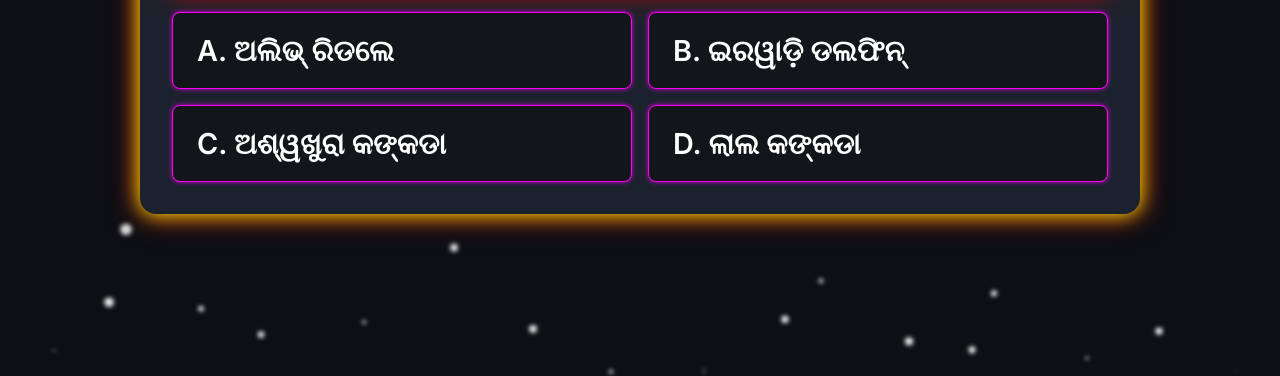
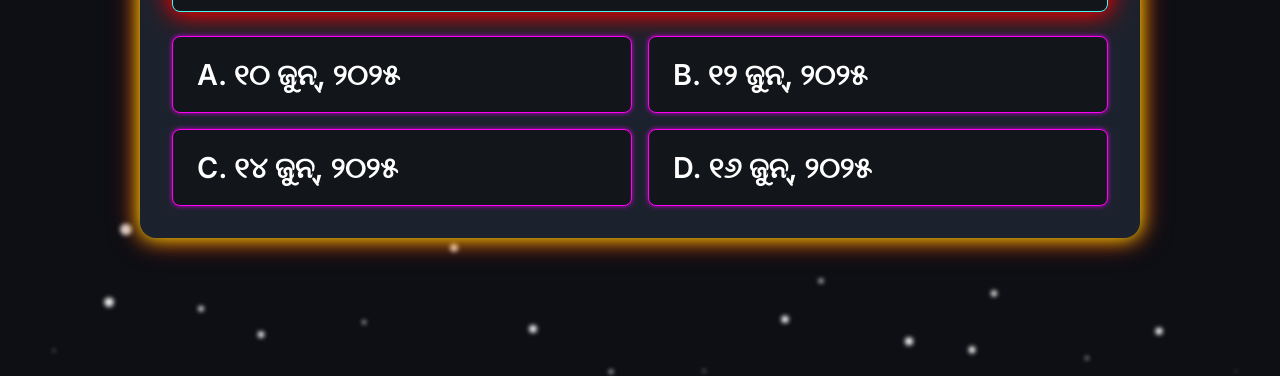
Before and after one commit to Dwiti-Maharana/Odia-Viral-GK, a plain HTML site: page index.html in a window 1280 px wide. Shown: the part 424-800 px from the top of the page. Drawn offline with nearby package versions, Linux system fonts and the light colour scheme.

Commit message:
update quiz questions and answers for recent aviation incident

```diff
--- a/index.html
+++ b/index.html
@@ -288,104 +288,104 @@
         // Quiz data parsed from the provided text
         const quizData = [
             {
-                question: "ଓଡ଼ିଶାର 'ଜୀବନ୍ତ ଜୀବାଶ୍ମ' କାହାକୁ କୁହାଯାଏ?",
-                options: ["ଅଲିଭ୍ ରିଡଲେ", "ଇରୱାଡ଼ି ଡଲଫିନ୍", "ଅଶ୍ୱଖୁରା କଙ୍କଡା", "ଲାଲ କଙ୍କଡା"],
-                answer: "ଅଶ୍ୱଖୁରା କଙ୍କଡା"
+                question: "ଏୟାର ଇଣ୍ଡିଆ ଫ୍ଲାଇଟ୍ ୧୭୧ ଦୁର୍ଘଟଣା କେବେ ଘଟିଥିଲା?",
+                options: ["୧୦ ଜୁନ୍, ୨୦୨୫", "୧୨ ଜୁନ୍, ୨୦୨୫", "୧୪ ଜୁନ୍, ୨୦୨୫", "୧୬ ଜୁନ୍, ୨୦୨୫"],
+                answer: "୧୨ ଜୁନ୍, ୨୦୨୫"
             },
             {
-                question: "ଧନୁଯାତ୍ରାର ଗିନିଜ୍ ରେକର୍ଡର କାରଣ କ'ଣ?",
-                options: ["ସର୍ବାଧିକ ଅଭିନେତା", "ସବୁଠାରୁ ପୁରୁଣା ଯାତ୍ରା", "ବୃହତ୍ତମ ମୁକ୍ତାକାଶ ରଙ୍ଗମଞ୍ଚ", "ସର୍ବାଧିକ ଦିନର ଯାତ୍ରା"],
-                answer: "ବୃହତ୍ତମ ମୁକ୍ତାକାଶ ରଙ୍ଗମଞ୍ଚ"
+                question: "ବିମାନଟି କେଉଁ ସହରରୁ ନିଜ ଯାତ୍ରା ଆରମ୍ଭ କରିଥିଲା?",
+                options: ["ମୁମ୍ବାଇ", "ଦିଲ୍ଲୀ", "ଅହମ୍ମଦାବାଦ", "କୋଲକାତା"],
+                answer: "ଅହମ୍ମଦାବାଦ"
             },
             {
-                question: "କୋଣାର୍କ ମନ୍ଦିରରେ କେଉଁ ଧାତୁର ବିମ୍ ବ୍ୟବହୃତ ହୋଇଥିଲା?",
-                options: ["ତମ୍ବା", "ଲୁହା", "ସୁନା", "ପିତ୍ତଳ"],
-                answer: "ଲୁହା"
+                question: "ବିମାନଟି ଉଡ଼ିକରି କେଉଁ ସହରକୁ ଯାଉଥିଲା?",
+                options: ["ନ୍ୟୁୟର୍କ", "ଲଣ୍ଡନ ଗ୍ୟାଟୱିକ୍", "ଦୁବାଇ", "ଟରୋଣ୍ଟୋ"],
+                answer: "ଲଣ୍ଡନ ଗ୍ୟାଟୱିକ୍"
             },
             {
-                question: "ଓଡ଼ିଆ ଲିପିର ଗୋଲାକାର ଶୈଳୀର କାରଣ କ'ଣ?",
-                options: ["ସୁନ୍ଦରତା", "ଶୀଘ୍ର ଲେଖିବା", "ତାଳପତ୍ରର ସୁରକ୍ଷା", "ଦେବନାଗରୀରୁ ଅଲଗା"],
-                answer: "ତାଳପତ୍ରର ସୁରକ୍ଷା"
+                question: "ଦୁର୍ଘଟଣାଗ୍ରସ୍ତ ବିମାନଟି କେଉଁ କମ୍ପାନୀର ମଡେଲ୍ ଥିଲା?",
+                options: ["ବୋଇଂ 737 MAX", "ବୋଇଂ 777", "ବୋଇଂ 787-8 ଡ୍ରିମଲାଇନର୍", "ଏୟାରବସ୍ A350"],
+                answer: "ବୋଇଂ 787-8 ଡ୍ରିମଲାଇନର୍"
             },
             {
-                question: "ଚିଲିକାର ବର୍ଷାଦିନିଆ ପକ୍ଷୀ ଅଭୟାରଣ୍ୟ କେଉଁଟି?",
-                options: ["ସାତପଡ଼ା", "କାଳିଜାଈ", "ପାରିକୁଦ", "ନଳବଣ"],
-                answer: "ନଳବଣ"
+                question: "ବିମାନ ଭିତରେ ମୋଟ କେତେ ଯାତ୍ରୀ ଓ କର୍ମଚାରୀ ଥିଲେ?",
+                options: ["୨୦୦", "୨୩୦", "୨୪୨", "୨୬୦"],
+                answer: "୨୪୨"
             },
             {
-                question: "ଦେବ୍ରିଗଡ଼ ଅଭୟାରଣ୍ୟ କେଉଁ ସଂଗ୍ରାମୀଙ୍କ ଆଶ୍ରୟସ୍ଥଳୀ ଥିଲା?",
-                options: ["ବକ୍ସି ଜଗବନ୍ଧୁ", "ବୀର ସୁରେନ୍ଦ୍ର ସାଏ", "ଲକ୍ଷ୍ମଣ ନାୟକ", "ଚକରା ବିଷୋୟୀ"],
-                answer: "ବୀର ସୁରେନ୍ଦ୍ର ସାଏ"
+                question: "ଏହି ଭୟଙ୍କର ଦୁର୍ଘଟଣାରୁ କେତେଜଣ ଜୀବିତ ବାହାରି ପାରିଲେ?",
+                options: ["କେହି ନୁହେଁ", "ଜଣେ ମାତ୍ର", "୫ ଜଣ", "୧୦ ଜଣ"],
+                answer: "ଜଣେ ମାତ୍ର"
             },
             {
-                question: "ଓଡ଼ିଶାର କେଉଁ ମନ୍ଦିରର ଛାତ ନାହିଁ?",
-                options: ["ଲିଙ୍ଗରାଜ", "ରାଜାରାଣୀ", "ଚଉଷଠି ଯୋଗିନୀ", "ମୁକ୍ତେଶ୍ୱର"],
-                answer: "ଚଉଷଠି ଯୋଗିନୀ"
+                question: "ବିମାନଟି ତଳେ ଥିବା କେଉଁ କୋଠା ଉପରେ ମାଡ଼ ହୋଇଥିଲା?",
+                options: ["ସ୍କୁଲ", "ସପିଂ ମଲ୍", "ବି.ଜେ. ମେଡିକାଲ୍ କଲେଜ ହଷ୍ଟେଲ", "ଟ୍ରେନ୍ ଷ୍ଟେସନ"],
+                answer: "ବି.ଜେ. ମେଡିକାଲ୍ କଲେଜ ହଷ୍ଟେଲ"
             },
             {
-                question: "'ପୂର୍ଣ୍ଣଚନ୍ଦ୍ର ଓଡ଼ିଆ ଭାଷାକୋଷ'ର ସ୍ରଷ୍ଟା କିଏ?",
-                options: ["ଫକୀର ମୋହନ", "ଗୋପବନ୍ଧୁ ଦାସ", "ଗୋପାଳ ପ୍ରହରାଜ", "ମଧୁସୂଦନ ରାଓ"],
-                answer: "ଗୋପାଳ ପ୍ରହରାଜ"
+                question: "ବିମାନ ମାଡ଼ ହେବା ଯୋଗୁଁ ତଳେ କେତେ ଜଣଙ୍କର ମୃତ୍ୟୁ ହେଲା?",
+                options: ["୧୦", "୧୯", "୩୪", "୫୦"],
+                answer: "୩୪"
             },
             {
-                question: "କେଉଁ ନୃତ୍ୟରେ କଳାକାର ମୁଖା ପିନ୍ଧନ୍ତି ନାହିଁ?",
-                options: ["ପୁରୁଲିଆ ଛଉ", "ସଢେଇକଳା ଛଉ", "ମୟୂରଭଞ୍ଜ ଛଉ", "ରାବଣ ଛାୟା"],
-                answer: "ମୟୂରଭଞ୍ଜ ଛଉ"
+                question: "ବିମାନ ଓ ତଳେ ମିଶାଇ ମୋଟ କେତେଜଣ ମୃତ୍ୟୁବରଣ କଲେ?",
+                options: ["୨୬୦", "୨୭୫", "୨୯୦", "୩୦୦"],
+                answer: "୨୭୫"
             },
             {
-                question: "ଘଟଗାଁ ତାରିଣୀଙ୍କ ମୁଖ୍ୟ ଭୋଗ କ'ଣ?",
-                options: ["ଛେନାପୋଡ଼", "ଖେଚୁଡ଼ି", "ରସଗୋଲା", "ନଡ଼ିଆ"],
-                answer: "ନଡ଼ିଆ"
+                question: "ଦୁର୍ଘଟଣା ପୂର୍ବରୁ କେଉଁ ଜରୁରୀକାଳୀନ ପାୱାର୍ ସିଷ୍ଟମ୍ (RAT) ଚାଲୁ ହୋଇଥିଲା?",
+                options: ["EGPWS", "RAT (ରାମ୍ ଏୟାର ଟର୍ବାଇନ୍)", "TCAS", "EFIS"],
+                answer: "RAT (ରାମ୍ ଏୟାର ଟର୍ବାଇନ୍)"
             },
             {
-                question: "'ହ୍ୱିଲର୍ ଦ୍ଵୀପ'ର ବର୍ତ୍ତମାନ ନାମ କ'ଣ?",
-                options: ["ସୁଭାଷ ଦ୍ଵୀପ", "କଲାମ ଦ୍ଵୀପ", "ନେହେରୁ ଦ୍ଵୀପ", "ବିଜୁ ଦ୍ଵୀପ"],
-                answer: "କଲାମ ଦ୍ଵୀପ"
+                question: "ବିମାନର ବ୍ଲାକ୍ ବକ୍ସ (ଯାହା ତଥ୍ୟ ରେକର୍ଡ କରେ) କେଉଁଠି ଅଛି?",
+                options: ["ଆମେରିକା", "ବ୍ରିଟେନ୍", "AAIB, ଭାରତ (ଭାରତୀୟ ତଦନ୍ତ ସଂସ୍ଥା)", "ଫ୍ରାନ୍ସ"],
+                answer: "AAIB, ଭାରତ (ଭାରତୀୟ ତଦନ୍ତ ସଂସ୍ଥା)"
             },
             {
-                question: "କଟକର ତାରକସି କାମ ପାଇଁ କେଉଁ ଧାତୁ ବ୍ୟବହୃତ ହୁଏ?",
-                options: ["ସୁନା", "ପ୍ଲାଟିନମ୍", "ରୂପା", "ତମ୍ବା"],
-                answer: "ରୂପା"
+                question: "ଏହି ଦୁର୍ଘଟଣାର ତଦନ୍ତ କେଉଁ ସରକାରୀ ସଂସ୍ଥା (AAIB) କରୁଛି?",
+                options: ["DGCA", "FAA", "AAIB (ଏୟାର ଆକ୍ସିଡେଣ୍ଟ ଇନଭେଷ୍ଟିଗେସନ୍ ବ୍ୟୁରୋ)", "TSB"],
+                answer: "AAIB (ଏୟାର ଆକ୍ସିଡେଣ୍ଟ ଇନଭେଷ୍ଟିଗେସନ୍ ବ୍ୟୁରୋ)"
             },
             {
-                question: "ଓଡ଼ିଶାର କେଉଁ ଉତ୍ପାଦକୁ GI ମାନ୍ୟତା ମିଳିଛି?",
-                options: ["କୋରାପୁଟ କଫି", "କନ୍ଧମାଳ ହଳଦୀ", "ନୟାଗଡ଼ ଚିନି", "ବାଲେଶ୍ୱର ଚିଙ୍ଗୁଡ଼ି"],
-                answer: "କନ୍ଧମାଳ ହଳଦୀ"
+                question: "ଏହି ଫ୍ଲାଇଟ୍‌ଟି କେଉଁ ବିମାନ କମ୍ପାନୀର ଥିଲା?",
+                options: ["ଇଣ୍ଡିଗୋ", "ଏୟାର ଇଣ୍ଡିଆ", "ଭିସ୍ତାରା", "ଏୟାରଏସିଆ"],
+                answer: "ଏୟାର ଇଣ୍ଡିଆ"
             },
             {
-                question: "'ମାଟିମଟାଳ' ପାଇଁ ଜ୍ଞାନପୀଠ କିଏ ପାଇଥିଲେ?",
-                options: ["ସୀତାକାନ୍ତ ମହାପାତ୍ର", "ସଚ୍ଚି ରାଉତରାୟ", "ପ୍ରତିଭା ରାୟ", "ଗୋପୀନାଥ ମହାନ୍ତି"],
-                answer: "ଗୋପୀନାଥ ମହାନ୍ତି"
+                question: "ହଷ୍ଟେଲରେ ଧକ୍କା ଲାଗିବାରୁ କେତେଜଣ ଡାକ୍ତରୀ ଛାତ୍ର ମଲେ?",
+                options: ["୨", "୫", "୧୦", "୧୫"],
+                answer: "୫"
             },
             {
-                question: "ଡୁଡୁମା ଜଳପ୍ରପାତ କେଉଁ ନଦୀରୁ ସୃଷ୍ଟି?",
-                options: ["ଇନ୍ଦ୍ରାବତୀ", "ଋଷିକୂଲ୍ୟା", "ବୈତରଣୀ", "ମାଛକୁଣ୍ଡ"],
-                answer: "ମାଛକୁଣ୍ଡ"
+                question: "ବିମାନର ମୁଖ୍ୟ ଚାଳକ (କ୍ୟାପଟେନ୍) କ୍ୟାରିୟରରେ କ’ଣ କରିବାକୁ ଭାବୁଥିଲେ?",
+                options: ["ଟ୍ରେନିଂ ଦେବା ପାଇଁ", "ଶୀଘ୍ର ଅବସର ନେବାକୁ", "ବିଦେଶକୁ ଯିବାକୁ", "ସୁରକ୍ଷା ଅଧିକାରୀ ହେବାକୁ"],
+                answer: "ଶୀଘ୍ର ଅବସର ନେବାକୁ"
             },
             {
-                question: "ବାରବାଟୀ ଦୁର୍ଗର ଉଚ୍ଚ ପ୍ରାସାଦର ନାମ କ'ଣ ଥିଲା?",
-                options: ["ଶିଶୁପାଳ ଗଡ", "ନବତଳ ପ୍ରାସାଦ", "ମେଘନାଦ ପାଚେରୀ", "ଲାଲ୍ ମହଲ"],
-                answer: "ନବତଳ ପ୍ରାସାଦ"
+                question: "କେଉଁ ବଡ଼ କମ୍ପାନୀ ପୀଡ଼ିତ ପରିବାରକୁ ୧ କୋଟି ଟଙ୍କା ଲେଖାଏଁ ସହାୟତା ଦେଲା?",
+                options: ["ରିଲାଏନ୍ସ", "ଆଦାନୀ", "ଟାଟା ଗ୍ରୁପ୍", "ମହିନ୍ଦ୍ରା"],
+                answer: "ଟାଟା ଗ୍ରୁପ୍"
             },
             {
-                question: "ଜଗନ୍ନାଥଙ୍କ 'ପୋଡ଼ପିଠା'ର ଆଧୁନିକ ରୂପ କେଉଁଟି?",
-                options: ["ଛେନାପୋଡ଼", "ଆରିସା", "ରସାବଳି", "କାକରା"],
-                answer: "ଛେନାପୋଡ଼"
+                question: "ଉଦ୍ଧାର କାର୍ଯ୍ୟ ପାଇଁ କେଉଁ ସୁରକ୍ଷା ବାହିନୀ (CRPF) ଆସିଥିଲା?",
+                options: ["NDRF", "CRPF (ସେଣ୍ଟ୍ରାଲ୍ ରିଜର୍ଭ ପୋଲିସ୍ ଫୋର୍ସ)", "BSF", "CISF"],
+                answer: "CRPF (ସେଣ୍ଟ୍ରାଲ୍ ରିଜର୍ଭ ପୋଲିସ୍ ଫୋର୍ସ)"
             },
             {
-                question: "ତାଳପତ୍ରରେ କେଉଁଥିରେ ଲେଖାଯାଉଥିଲା?",
-                options: ["କଲମ", "ତୂଳୀ", "ଖଡ଼ି", "ଲେଖନୀ"],
-                answer: "ଲେଖନୀ"
+                question: "ରିଲିଫ୍ କାମରେ ସାହାଯ୍ୟ ପାଇଁ କେତେ ସେନା ଯବାନ ଆସିଥିଲେ?",
+                options: ["୫୦", "୧୦୦", "୧୩୦", "୨୦୦"],
+                answer: "୧୩୦"
             },
             {
-                question: "ପାଇକ ବିଦ୍ରୋହର ମୁଖ୍ୟ ସ୍ମାରକୀ କେଉଁଠାରେ ଅଛି?",
-                options: ["ଖୋର୍ଦ୍ଧା", "ବରୁଣେଇ", "ପୁରୀ", "କଟକ"],
-                answer: "ବରୁଣେଇ"
+                question: "ଦୁର୍ଘଟଣା ପରେ ସରକାର ଦେଶବ୍ୟାପୀ ଶୋକ ପାଇଁ କ'ଣ ଘୋଷଣା କଲେ?",
+                options: ["ରାଷ୍ଟ୍ରୀୟ ଛୁଟି", "ଗୋଟିଏ ଦିନର ରାଷ୍ଟ୍ରୀୟ ଶୋକ", "ନୂଆ ଏୟାରଲାଇନ୍ସ ନିୟମ", "ଜରୁରୀକାଳୀନ ପରିସ୍ଥିତି"],
+                answer: "ଗୋଟିଏ ଦିନର ରାଷ୍ଟ୍ରୀୟ ଶୋକ"
             },
             {
-                question: "କେଉଁ ପର୍ବକୁ ଓଡ଼ିଶାର 'କୃଷିଭିତ୍ତିକ ଗଣପର୍ବ' କୁହାଯାଏ?",
-                options: ["ରଜ", "ଦୋଳ ପୂର୍ଣ୍ଣିମା", "ଦଶହରା", "ନୂଆଖାଇ"],
-                answer: "ନୂଆଖାଇ"
+                question: "ଦୁର୍ଘଟଣା ପରେ ଅହମ୍ମଦାବାଦ ବିମାନବନ୍ଦରକୁ ତୁରନ୍ତ କ'ଣ କରାଗଲା?",
+                options: ["ସବୁବେଳ ପାଇଁ ବନ୍ଦ କରାଗଲା", "କିଛି ସମୟ ପାଇଁ ସବୁ ଉଡାଣ ବନ୍ଦ କରାଗଲା", "କେବଳ ଆନ୍ତର୍ଜାତୀୟ ଉଡାଣ ଚାଲୁ ରହିଲା", "କୌଣସି ପ୍ରଭାବ ପଡ଼ିଲାନି"],
+                answer: "କିଛି ସମୟ ପାଇଁ ସବୁ ଉଡାଣ ବନ୍ଦ କରାଗଲା"
             }
         ];
 
```
